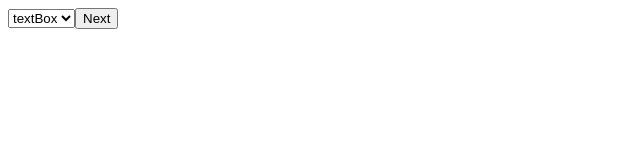
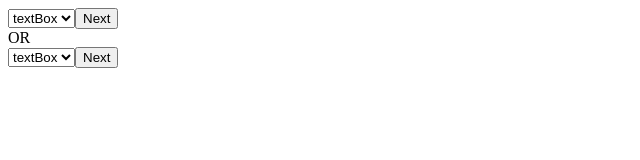
Before and after one commit to pksjce/simpleExpressionBuilder, a plain HTML site: page index.html in a window 1280 px wide. Shown: the whole page, without its empty margins (0-640 px from the left). Drawn offline with Linux system fonts and the light colour scheme.

Commit message:
Able to create independent Expression builders

```diff
--- a/index.html
+++ b/index.html
@@ -2,7 +2,12 @@
 	<head>
 	</head>
 	<body>
-		<div id="builder">
+		<div id="buildera">
+		</div>
+		<div>
+			OR
+		</div>
+		<div id="builderb">
 		</div>
 		<script src="jquery.js">
 		</script>
@@ -32,18 +37,32 @@
 				name:'or',
 				endPoint:"OR"
 			}];
-			var ExpressionBuilder =  {
+			function ExpressionBuilder(){
+
+			}
+			ExpressionBuilder.prototype =  {
 				stackArray:[],
-				uniqueId:1,
+				uniqueId:0,
 				filterId:1,
-				showUI: function(owned, endPoint, name){
-					var ownerNo = owned + this.uniqueId;
+				gfather:null,
+				getOwnerNo: function(owned){
+					var ownerStuff = owned.split('z');
 					this.uniqueId++;
+					if(ownerStuff.length > 1){
+						return ownerStuff[0] + 'z' + this.uniqueId;
+					}
+					return owned + 'z' + this.uniqueId;
+				},
+				showUI: function(owned, endPoint, name, gfather){
+					if(gfather !== undefined){
+						this.gfather = gfather;
+					}
+					var ownerNo = this.getOwnerNo(owned);
 					var options = this.getOptionsFromName(name);
 					var html = this.getHtml(ownerNo, endPoint , options);
-					$("#builder").append(html.join(''));
-					var nextButton = '#' + ownerNo + ' .nextButton';
-					var addButton = '#' + ownerNo + ' .addButton';
+					$("#" + this.gfather).append(html.join(''));
+					var nextButton = '#' + this.gfather + ' #' + ownerNo + ' .nextButton';
+					var addButton = '#' + this.gfather + ' #' + ownerNo + ' .addButton';
 					var self = this;
 					if($(nextButton).length > 0){
 						var next = $(nextButton);
@@ -57,7 +76,7 @@
 					} else if($(addButton).length > 0){
 						$(addButton).click(function(){
 							self.filter++;
-							self.showUI("filter" + self.filter, "array", "filters");
+							self.showUI("filter", "array", "filters");
 						});
 					}
 				},
@@ -124,7 +143,10 @@
 				}
 			};
 			$(function(){
-				ExpressionBuilder.showUI("filter1", "array", 'filters');
+				var expressiona = new ExpressionBuilder();
+				expressiona.showUI("filter", "array", 'filters', "buildera");
+				var expressionb = new ExpressionBuilder();
+				expressionb.showUI("filter", "array", 'filters', "builderb");
 			});
 
 		</script>
```
